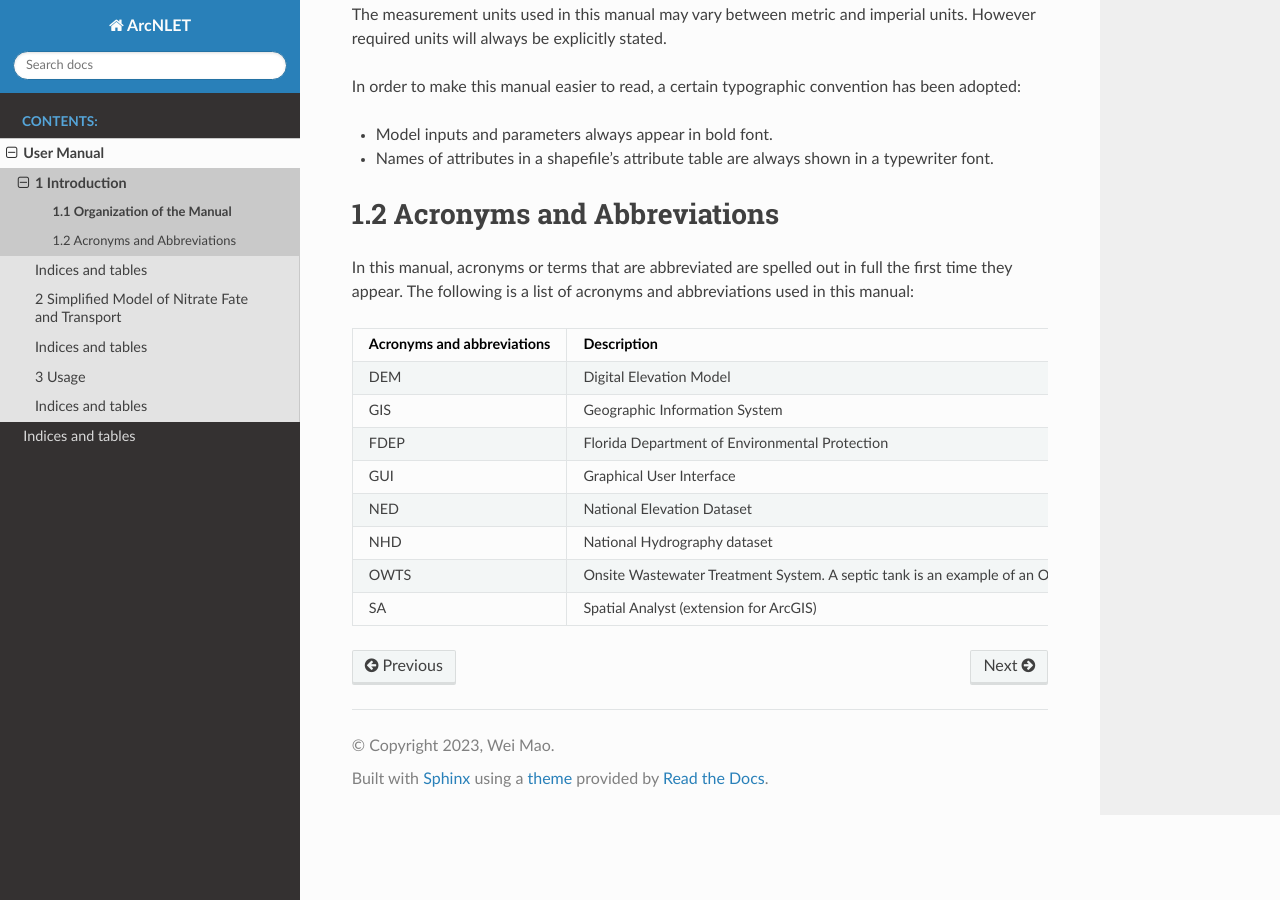
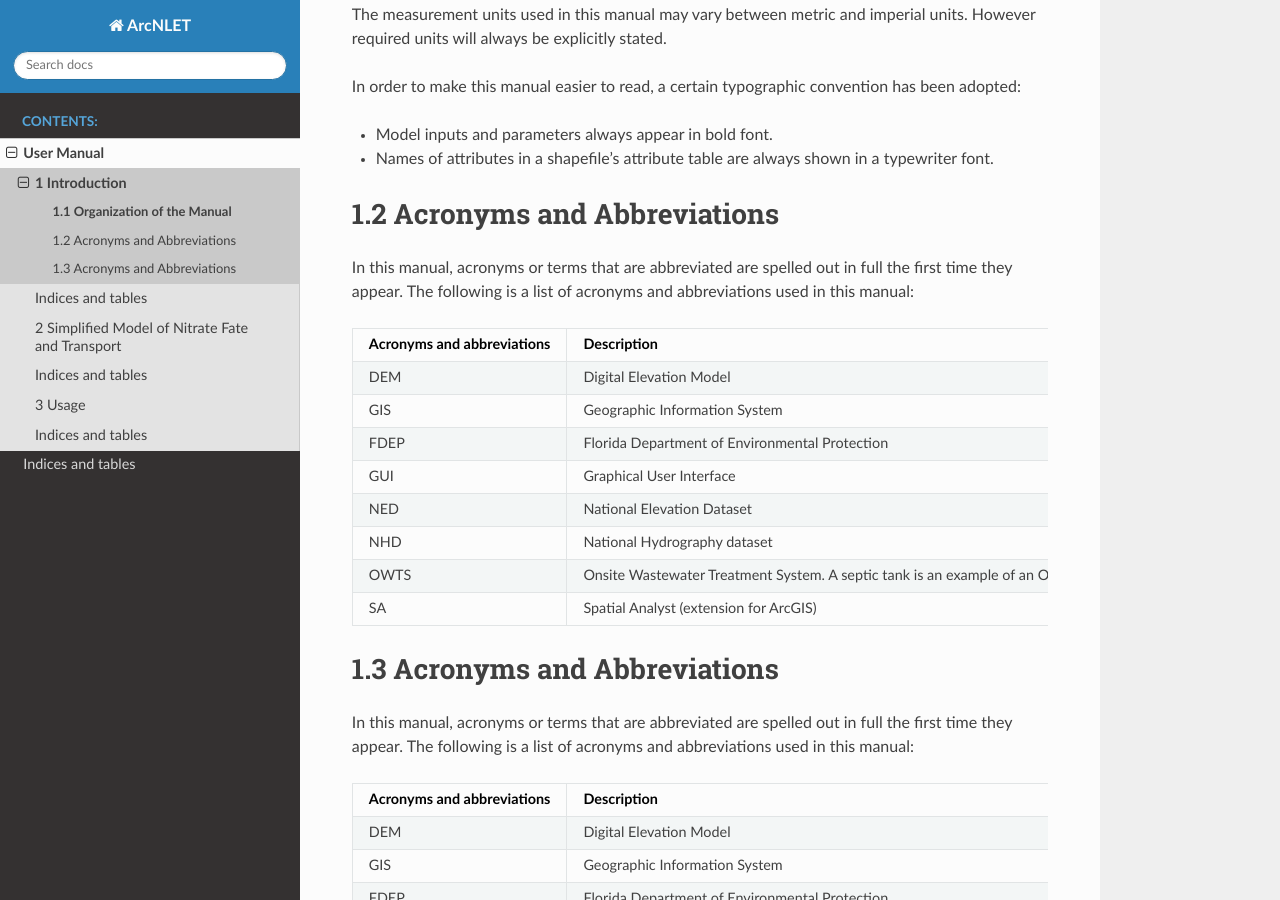
Before and after one commit to ArcNLET-Py/ArcNLET-Py, a Sphinx documentation site: the page built from docs/UserManual/01/Introduction.rst, in a window 1280 px wide and 900 px high, scrolled down 325 px. Built offline with Sphinx 7.4.7 and the Read the Docs theme 2.0.0, drawn with Linux system fonts in a browser that asks for light colours.

Commit message:
Test, 10/12/2023, Wei

```diff
--- a/docs/UserManual/01/Introduction.rst
+++ b/docs/UserManual/01/Introduction.rst
@@ -27,3 +27,21 @@ NHD                                National Hydrography dataset
 OWTS                               Onsite Wastewater Treatment System. A septic tank is an example of an OWTS
 SA                                 Spatial Analyst (extension for ArcGIS)
 ===============================   =================================================================================================
+
+1.3 Acronyms and Abbreviations
+=========================================
+
+In this manual, acronyms or terms that are abbreviated are spelled out in full the first time they appear. The following is a list of acronyms and abbreviations used in this manual:
+
+===============================   =================================================================================================
+ Acronyms and abbreviations       Description
+===============================   =================================================================================================
+DEM                                Digital Elevation Model
+GIS                                Geographic Information System
+FDEP                               Florida Department of Environmental Protection
+GUI                                Graphical User Interface
+NED                                National Elevation Dataset
+NHD                                National Hydrography dataset
+OWTS                               Onsite Wastewater Treatment System. A septic tank is an example of an OWTS
+SA                                 Spatial Analyst (extension for ArcGIS)
+===============================   =================================================================================================
```
